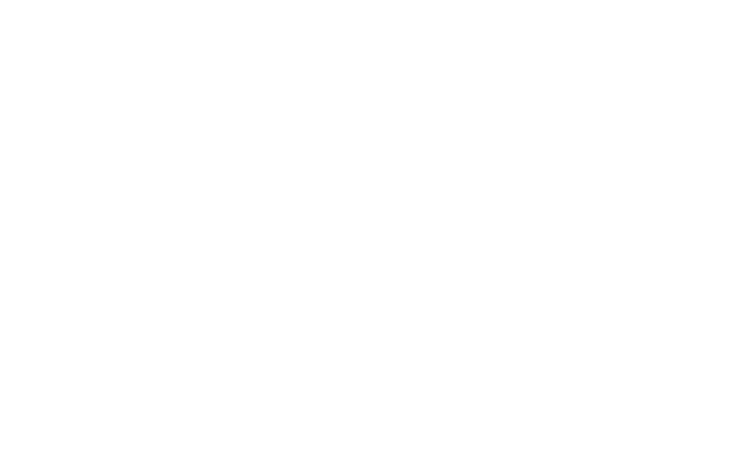
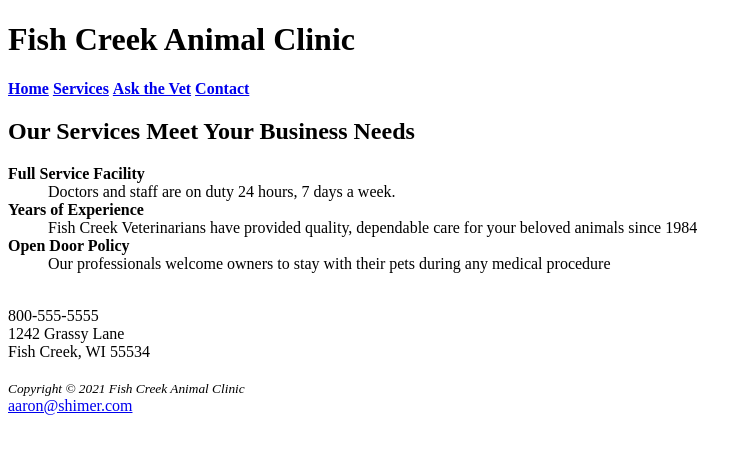
Before and after one commit to 44144Sp21/ch2casestudy-Aaron-Shimer, a plain HTML site: page index.html in a window 1280 px wide. Shown: the whole page, without its empty margins (0-751 px from the left). Drawn offline with Linux system fonts and the light colour scheme.

Commit message:
Ch2CaseStudy- Aaron-Shimer
Create website for Fish Creek Animal Clinic. add code for index page and create services page

```diff
--- a/index.html
+++ b/index.html
@@ -1,10 +1,47 @@
 <!DOCTYPE html>
 <html lang="en">
 	<head>
-		<title>LASTNAME Chapter 2 Case Study - Fish Creek Animal Clinic</title>
+		<title>Shimer Chapter 2 Case Study - Fish Creek Animal Clinic</title>
 		<meta charset="utf-8">
 	</head>
 <body>
+    <h1>Fish Creek Animal Clinic</h1>
+
+        <nav>
+            <a href="index.html"><b>Home</b></a>
+            <a href="services.html"><b>Services</b></a>
+            <a href="askTheVet.html"><b>Ask the Vet</b></a>
+            <a href="contact.html"><b>Contact</b></a>
+
+        </nav>
+    <main>
+            <h2>Our Services Meet Your Business Needs</h2>
+
+            <dl>
+                <dt><b>Full Service Facility</b></dt>
+                    <dd>Doctors and staff are on duty 24 hours, 7 days a week.</dd>
+
+                <dt><b>Years of Experience</b></dt>
+                    <dd>Fish Creek Veterinarians have provided quality, dependable care for your beloved animals since 1984</dd>
+
+                <dt><b>Open Door Policy</b></dt>
+                    <dd>Our professionals welcome owners to stay with their pets during any medical procedure</dd>
+
+            </dl>
+
+            <div>
+                <br>800-555-5555
+                <br>1242 Grassy Lane
+                <br>Fish Creek, WI 55534
+
+            </div>
+
+        </main>
+        <footer>
+                <br><small><i>Copyright &copy; 2021 Fish Creek Animal Clinic</i></small>
+                <br><a href="mailto:aaron@shimer.com">aaron@shimer.com</a>
+
+        </footer>
 
 </body>
 </html>
```
Also changed, not shown: services.html (added, +35 -0 lines).
